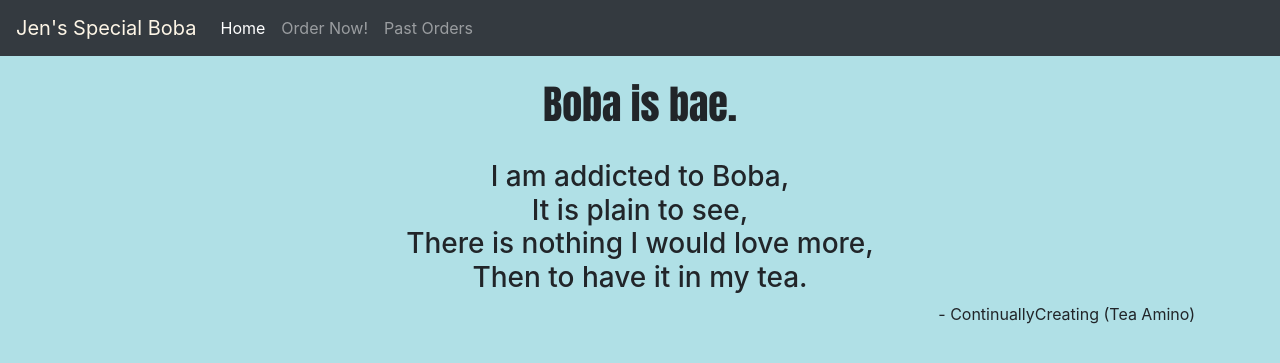
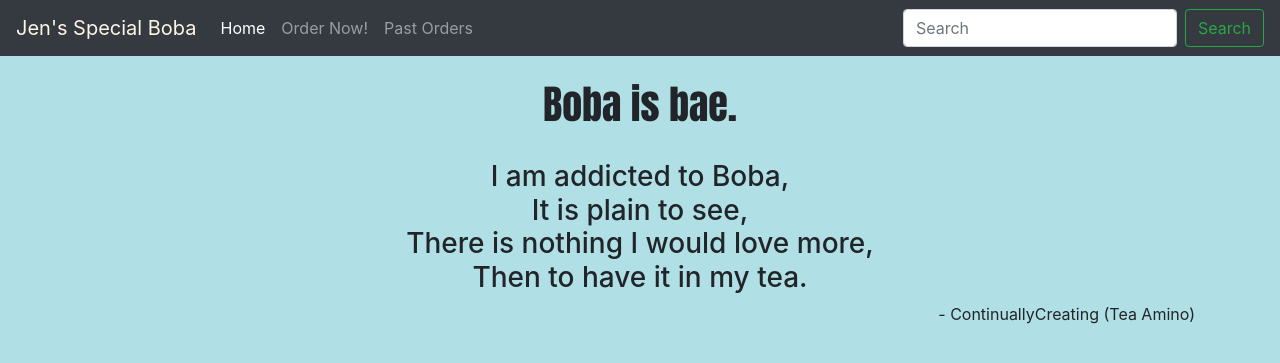
Before and after one commit to jenoen/boba, a Django app: page /bobaDrinks/ in a window 1280 px wide. Shown: the top 363 px of the page. Run offline with Django 3.2, Linux system fonts and the light colour scheme; some libraries are stand-ins or nearby versions.

Commit message:
Update base.html

```diff
--- a/bobaDrinks/templates/bobaDrinks/base.html
+++ b/bobaDrinks/templates/bobaDrinks/base.html
@@ -28,7 +28,10 @@
                                   </li>
 
                           </ul>
-
+                          <form class="form-inline my-2 my-lg-0">
+                              <input class="form-control mr-sm-2" type="search" placeholder="Search" aria-label="Search">
+                              <button class="btn btn-outline-success my-2 my-sm-0" type="submit">Search</button>
+                            </form>
                         </div>
                       </nav>
             {% block index %}
```
